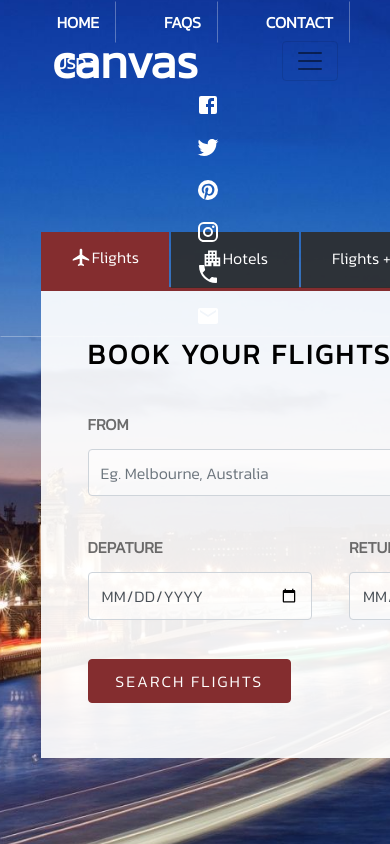
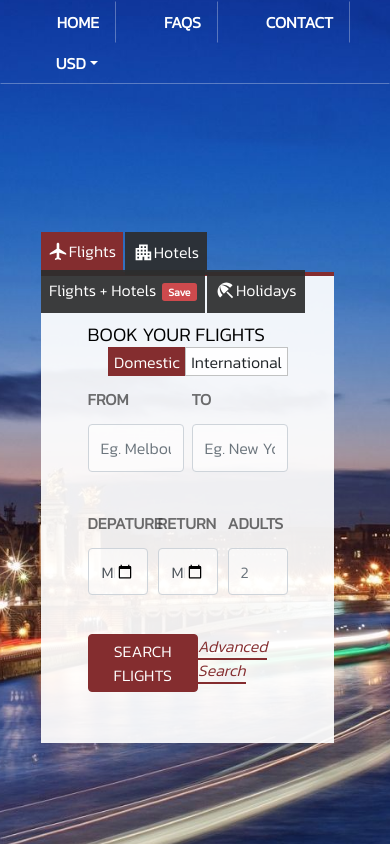
Before and after one commit to Chiaro-K/react_booking_system, a React (Create React App) app: page /home in a window 390 px wide. Built offline with nearby package versions, Linux system fonts and the light colour scheme.

Commit message:
brush off jsx and css attributes

```diff
--- a/src/components/body-nav/body-nav.js
+++ b/src/components/body-nav/body-nav.js
@@ -12,10 +12,8 @@ const BodyNav = () => {
     return (
         <nav id="body-nav" className="navbar navbar-expand-lg navbar-light bg-light">
             <div className="container">
-                <a className="navbar-brand" href="#">canvas</a>
-                <button className="navbar-toggler" type="button" data-toggle="collapse" data-target="#navbarResponsive" aria-controls="navbarResponsive" aria-expanded="false" aria-label="Toggle navigation">
-                    <span className="navbar-toggler-icon"></span>
-                </button>
+                <a className="navbar-brand" href="/">canvas</a>
+
                 <div className="collapse navbar-collapse" id="navbarResponsive">
                     <ul className="navbar-nav ml-auto">
                         <li className="nav-item active">
--- a/src/components/body-nav/body-nav.scss
+++ b/src/components/body-nav/body-nav.scss
@@ -33,3 +33,9 @@
         font-family: 'Oleo Script', cursive;
     }
 }
+
+@media only screen and (max-width: 994px){
+    #body-nav{
+        display: none !important;
+    }
+}
--- a/src/components/booking-frame/booking-frame.js
+++ b/src/components/booking-frame/booking-frame.js
@@ -5,7 +5,20 @@ import FlightIcon from '@material-ui/icons/Flight';
 import ApartmentIcon from '@material-ui/icons/Apartment';
 import BeachAccessIcon from '@material-ui/icons/BeachAccess';
 
-const BookingFrame = () => {
+class BookingFrame extends Component {
+    constructor(props) {
+        super(props);
+        this.state = {
+            flightType:1
+        }
+    }
+    handleClick = () => {
+        this.setState({ flightType: +!this.state.flightType });
+        console.log(this.state.flightType);
+    }
+    render() {
+
+
         return (
             <Fragment>
                 <nav>
@@ -17,7 +30,7 @@ const BookingFrame = () => {
                     </div>
                 </nav>
                 <div className="tab-content" id="nav-tabContent">
-                <div className="tab-pane fade show active" id="nav-home" role="tabpanel" aria-labelledby="nav-home-tab"><FlightInfo /></div>
+                    <div className="tab-pane fade show active" id="nav-home" role="tabpanel" aria-labelledby="nav-home-tab"><FlightInfo onClick={this.handleClick} flightType={this.state.flightType}/></div>
                     <div className="tab-pane fade" id="nav-profile" role="tabpanel" aria-labelledby="nav-profile-tab">[Coming Soon...]</div>
                     <div className="tab-pane fade" id="nav-contact" role="tabpanel" aria-labelledby="nav-contact-tab">[Coming Soon...]</div>
                     <div className="tab-pane fade" id="nav-contact" role="tabpanel" aria-labelledby="nav-contact-tab">[Coming Soon...]</div>
@@ -25,4 +38,5 @@ const BookingFrame = () => {
             </Fragment>
         );
     }
+}
 export default BookingFrame;
--- a/src/components/booking-frame/booking-frame.scss
+++ b/src/components/booking-frame/booking-frame.scss
@@ -6,13 +6,14 @@ $gray: #2d2d2deb;
   border-bottom: 4px solid $red;
 
   & .nav-link {
+    transition: 0.3s ease-in-out;
     margin-top: -3pt;
     text-transform: capitalize;
     background-color: $gray;
     margin-right: 2px;
     border-radius: 0em;
     padding: 13px 30px;
-    & .save{
+    & .save {
       background-color: #ce4a4d;
       padding: 1pt 5pt;
       border-radius: 2pt;
@@ -31,3 +32,27 @@ $gray: #2d2d2deb;
   font-size: 1.3rem;
   margin-bottom: 3pt;
 }
+@media only screen and (max-width: 705px) {
+  .nav-tabs {
+    height: 40px;
+
+    & .nav-link {
+      padding: 7px 7px;
+      transition: 0.3s ease-in-out;
+    }
+  }
+}
+@media only screen and (max-width: 560px){
+  .booking{
+      width: 260pt;
+      transition: 0.3s ease-in-out;
+  }
+}
+
+@media only screen and (max-width: 400px){
+  .nav-tabs {
+    & .nav-link {
+
+    }
+  }
+}
--- a/src/components/flight-info/flight-info.js
+++ b/src/components/flight-info/flight-info.js
@@ -1,39 +1,44 @@
-import React, { Component, Fragment } from 'react';
+import React, { Component } from 'react';
 import './flight-info.scss';
 
-const FlightInfo = () => {
+class FlightInfo extends Component {
+
+    handleTypeClick = (e) => {
+        this.props.onClick(e);
+    }
+    render() {
         return (
             <div id="flight-info">
                 <form>
                     <header>
                         <h3>Book Your Flights</h3>
-                    <div class="right">
-                        <button className="btn active" type="button">Domestic</button>
-                        <button className="btn" type="button">International</button>
+                        <div className="right">
+                            <button className={"btn " + (this.props.flightType === 1 ? 'active' : '')} type="button" onClick={this.handleTypeClick}>Domestic</button>
+                            <button className={"btn " + (this.props.flightType === 0 ? 'active' : '')} type="button" onClick={this.handleTypeClick}>International</button>
                         </div>
                     </header>
                     <section className="flex-container">
-                    <div class="form-group wide">
-                        <label for="from">From</label>
-                        <input type="text" class="form-control" id="from" aria-describedby="from" placeholder="Eg. Melbourne, Australia" required></input>
+                        <div className="form-group wide">
+                            <label htmlFor="from">From</label>
+                            <input type="text" className="form-control" id="from" aria-describedby="from" placeholder="Eg. Melbourne, Australia" required></input>
                         </div>
-                    <div class="form-group wide">
-                        <label for="to">To</label>
-                        <input type="text" class="form-control" id="to" placeholder="Eg. New York, United States" required></input>
+                        <div className="form-group wide">
+                            <label htmlFor="to">To</label>
+                            <input type="text" className="form-control" id="to" placeholder="Eg. New York, United States" required></input>
                         </div>
                     </section>
                     <section className="flex-container">
-                    <div class="form-group short">
-                        <label for="departure">Depature</label>
-                        <input type="date" class="form-control" id="departure" aria-describedby="departure" required></input>
+                        <div className="form-group short">
+                            <label htmlFor="departure">Depature</label>
+                            <input type="date" className="form-control" id="departure" aria-describedby="departure" required></input>
                         </div>
-                    <div class="form-group short">
-                        <label for="return">Return</label>
-                        <input type="date" class="form-control" id="return" aria-describedby="return" required></input>
+                        <div className="form-group short">
+                            <label htmlFor="return">Return</label>
+                            <input type="date" className="form-control" id="return" aria-describedby="return" required></input>
                         </div>
-                    <div class="form-group short">
-                        <label for="adults">Adults</label>
-                        <input type="number" required class="form-control" id="adults" aria-describedby="adults" placeholder="2" required></input>
+                        <div className="form-group short">
+                            <label htmlFor="adults">Adults</label>
+                            <input type="number" className="form-control" id="adults" aria-describedby="adults" placeholder="2" required></input>
                         </div>
                     </section>
                     <section className="flex-container">
@@ -41,11 +46,12 @@ const FlightInfo = () => {
                             <button type="submit" className="btn btn-submit">Search Flights</button>
                         </div>
                         <div>
-                        <a href="#">Advanced Search</a>
+                            <a href="/">Advanced Search</a>
                         </div>
                     </section>
                 </form>
             </div>
         );
     }
+}
 export default FlightInfo;
--- a/src/components/flight-info/flight-info.scss
+++ b/src/components/flight-info/flight-info.scss
@@ -15,7 +15,7 @@ $red: #842d2f;
   height: 350pt;
   background-color: #ffffffeb;
   padding: 35pt;
-  h3{
+  h3 {
     font-weight: 600;
     letter-spacing: 2pt;
   }
@@ -78,7 +78,27 @@ $red: #842d2f;
       color: $red;
       font-style: italic;
       font-weight: 500;
-      border-bottom: 2px solid $red
+      border-bottom: 2px solid $red;
     }
   }
 }
+@media only screen and (max-width: 705px) {
+  #flight-info {
+    & h3 {
+      font-weight: 500;
+      letter-spacing: 0pt;
+      font-size: 1.2rem;
+      transition: 0.3s ease-in-out;
+    }
+    & .right .btn {
+      padding: 0.1rem 0.3rem;
+    }
+
+    .flex-container {
+      & .btn-submit {
+        letter-spacing: 0;
+        padding: 3pt 10pt;
+      }
+    }
+  }
+}
--- a/src/components/social-media/social.js
+++ b/src/components/social-media/social.js
@@ -12,22 +12,22 @@ const Social = () => {
         <div id="social" className="navbar-collapse">
             <ul className="navbar-nav ml-auto">
                 <li className="nav-item active">
-                    <a className="nav-link" href="#"><FacebookIcon/></a>
+                    <a className="nav-link" href="/"><FacebookIcon/></a>
                 </li>
                 <li className="nav-item">
-                    <a className="nav-link" href="#"><TwitterIcon/></a>
+                    <a className="nav-link" href="/"><TwitterIcon/></a>
                 </li>
                 <li className="nav-item">
-                    <a className="nav-link" href="#"><PinterestIcon/></a>
+                    <a className="nav-link" href="/"><PinterestIcon/></a>
                 </li>
                 <li className="nav-item">
-                    <a className="nav-link" href="#"><InstagramIcon/></a>
+                    <a className="nav-link" href="/"><InstagramIcon/></a>
                 </li>
                 <li className="nav-item">
-                    <a className="nav-link" href="#"><PhoneIcon/></a>
+                    <a className="nav-link" href="/"><PhoneIcon/></a>
                 </li>
                 <li className="nav-item">
-                    <a className="nav-link" href="#"><EmailIcon/></a>
+                    <a className="nav-link" href="/"><EmailIcon/></a>
                 </li>
             </ul>
         </div>
--- a/src/components/social-media/social.scss
+++ b/src/components/social-media/social.scss
@@ -1,3 +1,10 @@
 .navbar-expand-lg .navbar-nav .nav-link{
     margin-left: 20pt;
 }
+
+@media only screen and (max-width: 994px){
+    #social{
+        display: none !important;
+        transition: 0.3s ease-in-out;
+    }
+}
--- a/src/pages/home/home.scss
+++ b/src/pages/home/home.scss
@@ -12,9 +12,37 @@
 }
 
 .booking {
+  transition: 0.3s ease-in-out;
   width: 630pt;
   color: #ffffff;
   position: fixed;
   top: 28%;
   left: 10.5%;
 }
+
+@media only screen and (max-width: 994px){
+  .booking{
+      width: 470pt;
+  }
+}
+
+@media only screen and (max-width: 705px){
+  .booking{
+      width: 370pt;
+      transition: 0.3s ease-in-out;
+  }
+}
+
+@media only screen and (max-width: 560px){
+  .booking{
+      width: 260pt;
+      transition: 0.3s ease-in-out;
+  }
+}
+
+@media only screen and (max-width: 400px){
+  .booking{
+      width: 220pt;
+      transition: 0.3s ease-in-out;
+  }
+}
```
Also changed, not shown: src/components/nav/nav.js (+7 -8 lines). Lines whose indentation alone changed are shown as unchanged.
